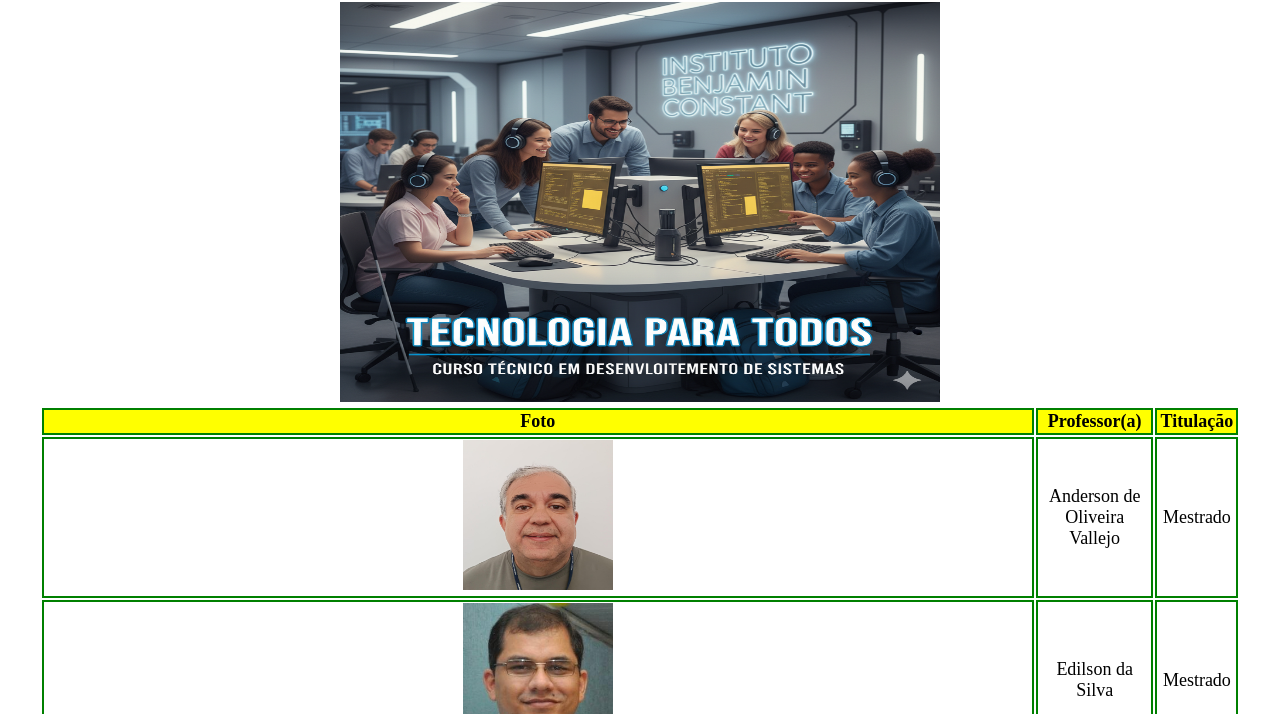
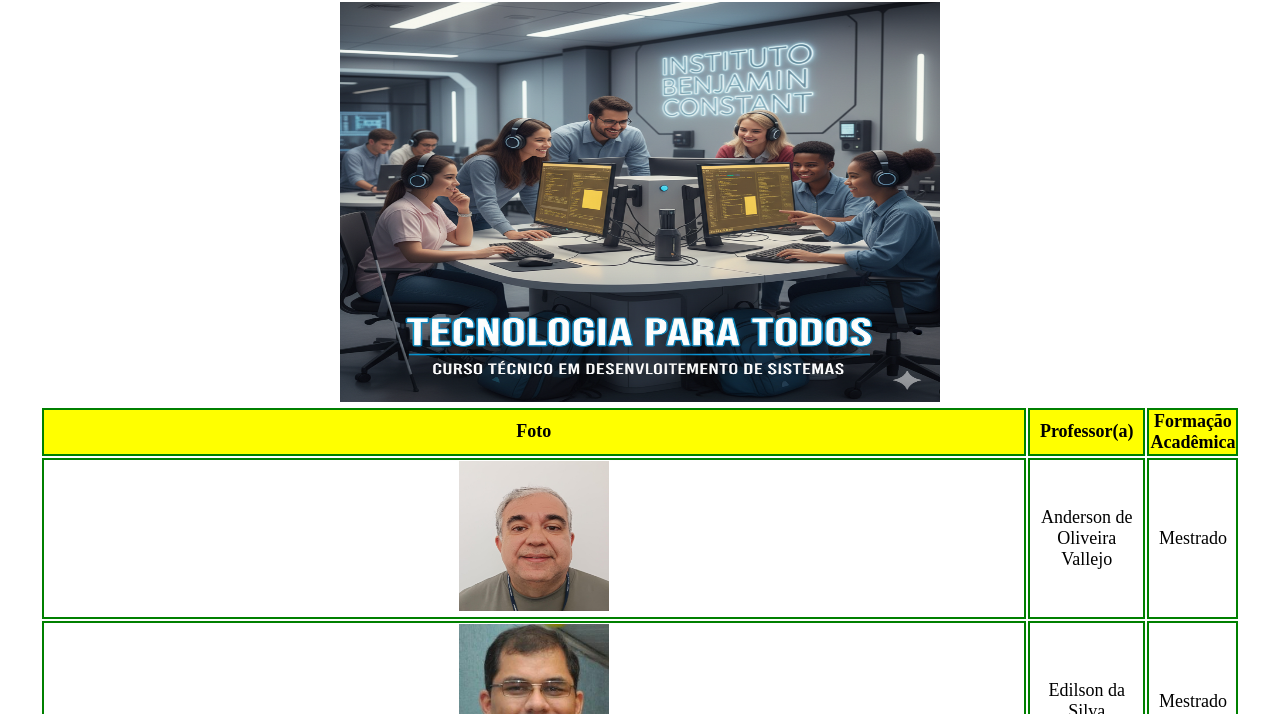
Before and after one commit to Jair-Rodrigues/site-desenvolvimento, a website with bundled scripts: page docente.html in a window 1280 px wide. Shown: the part 86-800 px from the top of the page. Built offline with nearby package versions, Linux system fonts and the light colour scheme.

Commit message:
alualização docente

```diff
--- a/docente.html
+++ b/docente.html
@@ -16,7 +16,7 @@
             <tr>
                 <th>Foto</th>
                 <th>Professor(a)</th>
-                <th>Titulação</th>
+                <th>Formação Acadêmica</th>
             </tr>
             <tr>
                 <td>
```
